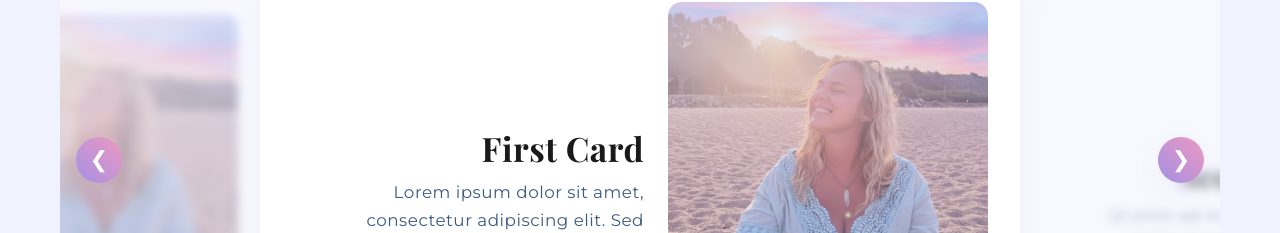
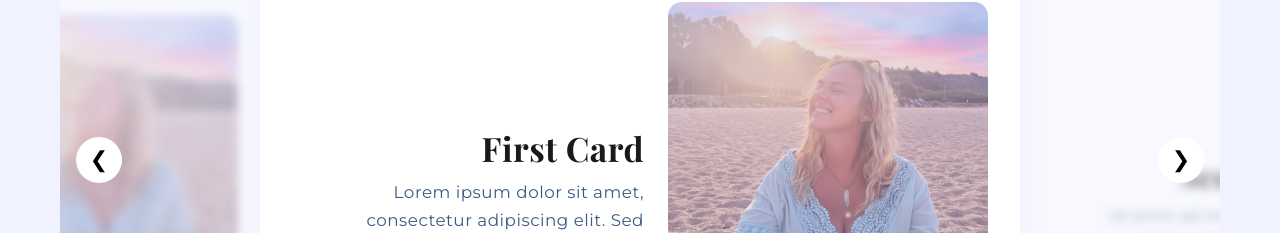
Before and after one commit to katag1001/soul_subconscious, a React (Vite) app: page / in a window 1280 px wide. Shown: the part 920-1153 px from the top of the page. Built offline with nearby package versions, Linux system fonts and the light colour scheme.

Commit message:
carosel fix

```diff
--- a/src/components/CardCarousel.css
+++ b/src/components/CardCarousel.css
@@ -138,15 +138,9 @@
   border: none;
   cursor: pointer;
   font-size: 22px;
-  color: var(--white);
-  background: linear-gradient(
-    45deg,
-    var(--brand-purple),
-    var(--accent-pink)
-  );
-  box-shadow: var(--soft-shadow);
+  color: black;
   z-index: 5;
-  transition: transform 0.2s ease, box-shadow 0.2s ease;
+  background: var(--white);
 }
 
 .nav-arrow.left {
```
